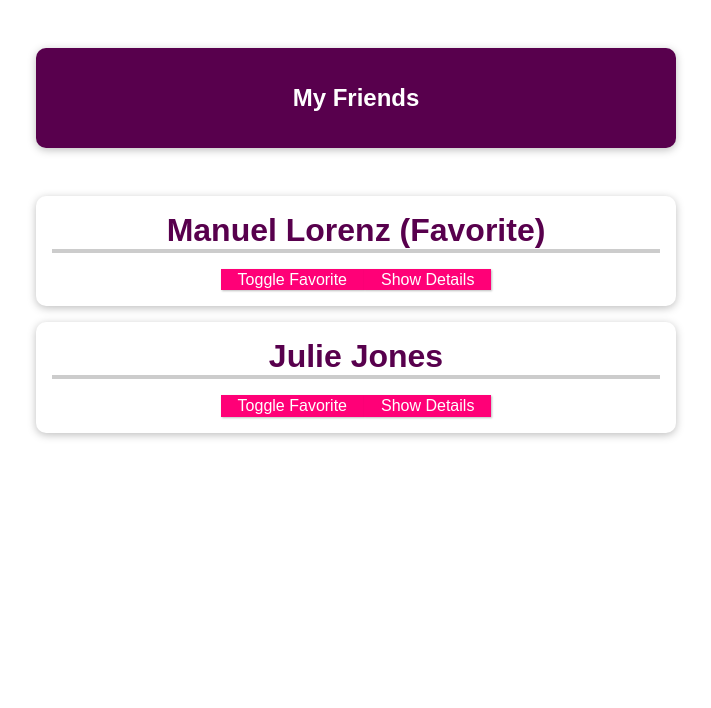
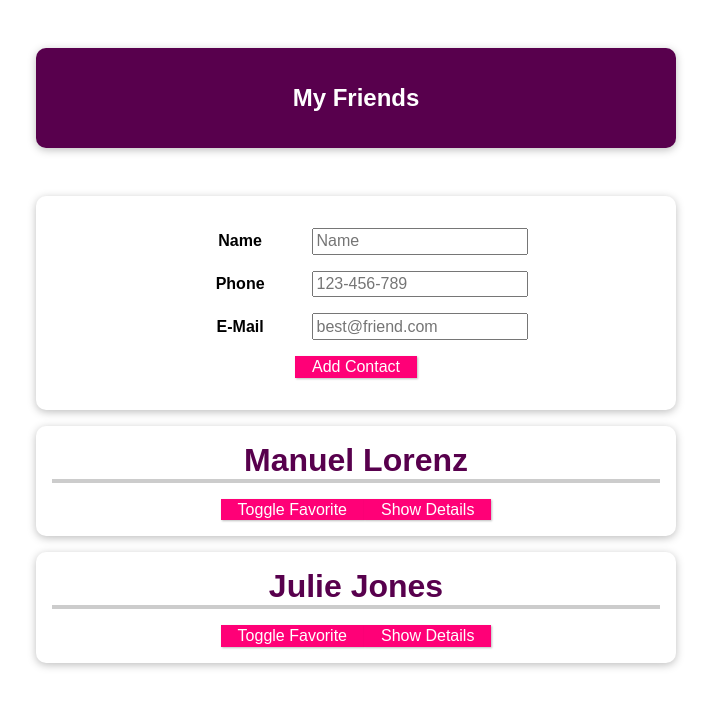
Before and after one commit to volomavi/Vue3-journey, a Vue app in the folder 08/: page / in a window 1280 px wide. Shown: the top 708 px of the page, without its empty margins (284-995 px from the left). Built offline with nearby package versions, Linux system fonts and the light colour scheme.

Commit message:
componentize

```diff
--- a/08/src/App.vue
+++ b/08/src/App.vue
@@ -3,6 +3,7 @@
     <header>
       <h1>My Friends</h1>
     </header>
+    <new-friend @add-friend="addFriend"></new-friend>
     <ul>
       <friend-contact
         v-for="friend in friends"
@@ -20,6 +21,7 @@
 
 <script>
   export default {
+
     data() {
       return {
         friends: [
@@ -28,7 +30,7 @@
             name: "Manuel Lorenz",
             phone: "0123 45678 90",
             email: "manuel@localhost.com",
-            isFavorite: true,
+            isFavorite: false,
           },
           {
             id: "julie",
@@ -45,7 +47,18 @@
         const identifiedFriend = this.friends.find(
           (friend) => friend.id === friendId
         );
-        identifiedFriend.isFavorite = !identifiedFriend.isFavorite
+        identifiedFriend.isFavorite = !identifiedFriend.isFavorite;
+      },
+      addFriend(name, phone, email) {
+        console.log('attempting to add friend')
+        const newFriendContact = {
+          id: new Date().toISOString(),
+          name: name,
+          phone: phone,
+          email: email,
+          isFavorite: false,
+        };
+        this.friends.push(newFriendContact);
       },
     },
   };
@@ -77,7 +90,8 @@
     padding: 0;
     list-style: none;
   }
-  #app li {
+  #app li,
+  #app form {
     box-shadow: 0 2px 8px rgba(0, 0, 0, 0.26);
     margin: 1rem auto;
     border-radius: 10px;
@@ -107,4 +121,18 @@
     border-color: #ec3169;
     box-shadow: 1px 1px 4px rgba(0, 0, 0, 0.26);
   }
+
+  #app input {
+    font: inherit;
+    padding: 0.15rem;
+  }
+  #app label {
+    font-weight: bold;
+    margin-right: 1rem;
+    width: 7rem;
+    display: inline-block;
+  }
+  #app form div {
+    margin: 1rem 0;
+  }
 </style>
--- a/08/src/components/FriendContact.vue
+++ b/08/src/components/FriendContact.vue
@@ -53,6 +53,18 @@
     }
 
   },
+  emits: ['toggle-favorite'],
+  // emits: {
+  //   'toggle-favorite':function(id){
+  //     if(id){
+  //       return true;
+  //     } else {
+  //       console.warn('Id is missing!')
+  //       return false;
+  //     }
+  //   }
+  // },
+
   data() {
     return {
       detailsAreVisible: false,
--- /dev/null
+++ b/08/src/components/NewFriend.vue
@@ -0,0 +1,51 @@
+<template>
+  <form @submit.prevent="submitData">
+    <div>
+      <label>Name</label>
+      <input type="text" placeholder="Name" v-model="newFriendName" />
+    </div>
+    <div>
+      <label>Phone</label>
+      <input
+        type="tel"
+        placeholder="123-456-789"
+        v-model="newFriendPhoneNumber"
+      />
+    </div>
+    <div>
+      <label>E-Mail</label>
+      <input
+        type="email"
+        placeholder="best@friend.com"
+        v-model="newFriendEmail"
+      />
+    </div>
+    <div>
+      <button>Add Contact</button>
+    </div>
+  </form>
+</template>
+
+<script>
+  export default {
+    emits: ["add-friend"],
+    data() {
+      return {
+        newFriendName: "",
+        newFriendPhoneNumber: "",
+        newFriendEmail: "",
+      };
+    },
+    methods: {
+      submitData() {
+        console.log("dat is submitting");
+        this.$emit(
+          "add-friend",
+          this.newFriendName,
+          this.newFriendPhoneNumber,
+          this.newFriendEmail
+        );
+      },
+    },
+  };
+</script>
```
Also changed, not shown: 08/src/main.js (+7 -5 lines).
